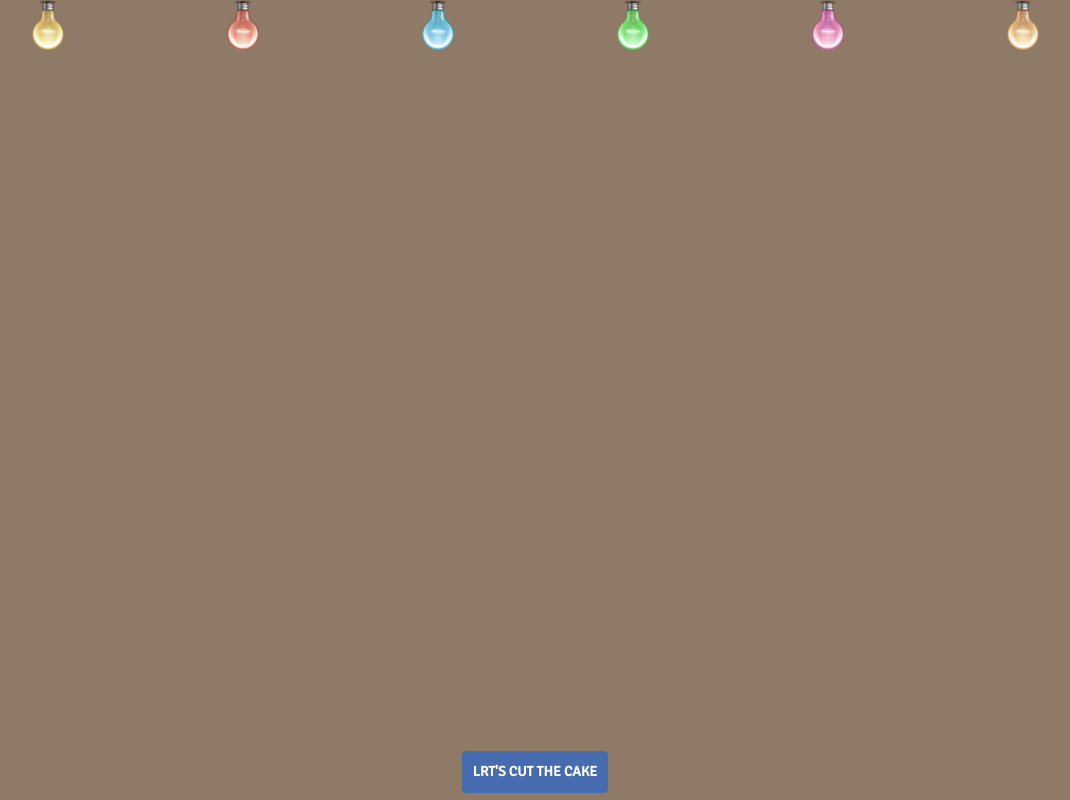
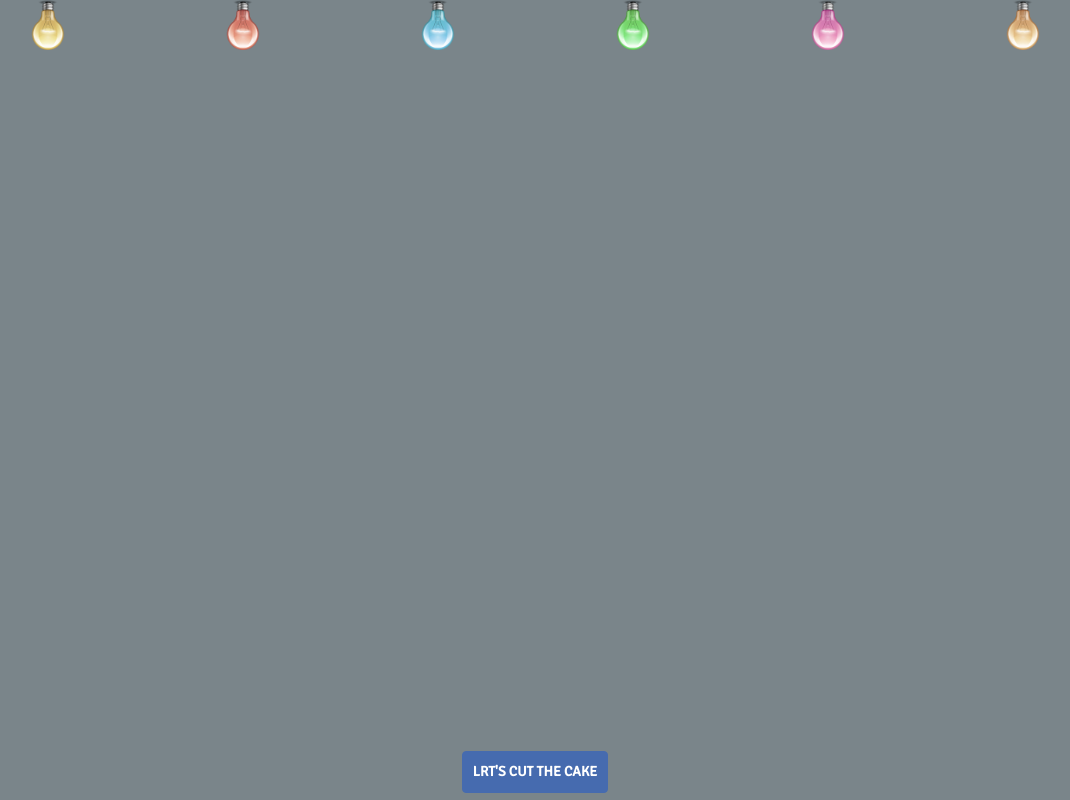
Before and after one commit to abeer003/happy_birthday_nafisa, a website: page index.html in a window 1280 px wide. Both pictures are taken after a click on the button "TURN ON LIGHTS". Shown: the whole page, without its empty margins (105-1175 px from the left). Drawn offline with nearby package versions, Linux system fonts and the light colour scheme.

Commit message:
Update stylesheet.css

```diff
--- a/stylesheet.css
+++ b/stylesheet.css
@@ -12,7 +12,7 @@ body {
 	display: none;
 }
 .peach {
-	background-color: #FFDAB9;
+	background-color: #d9edf7;
 
 }
 .peach-after {
```
